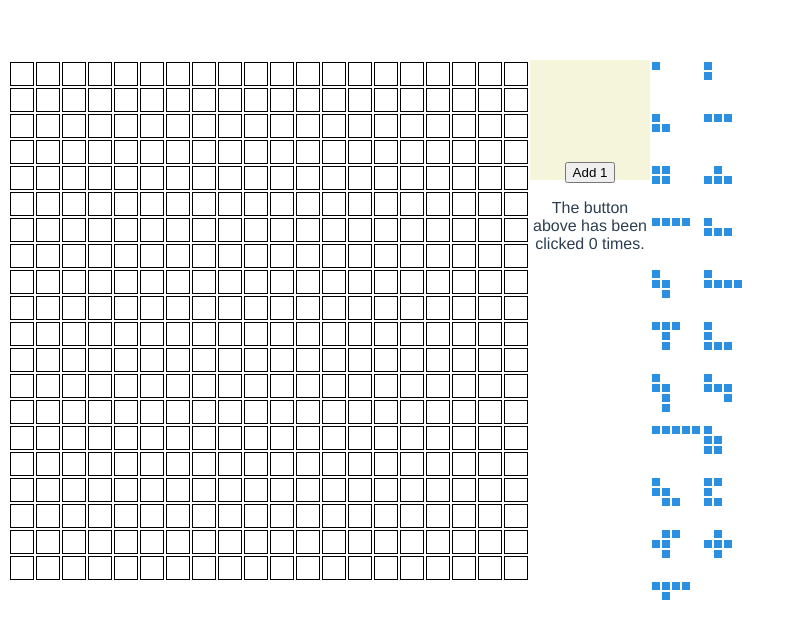
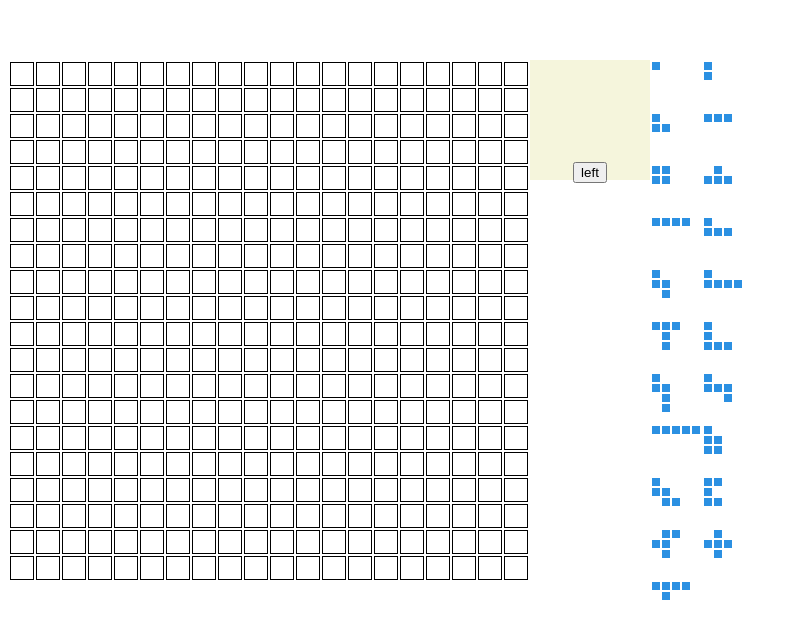
Before and after one commit to yasu828/Blokus3, a Vue app: page / in a window 1280 px wide. Shown: the top 638 px of the page, without its empty margins (0-795 px from the left). Built offline with nearby package versions, Linux system fonts and the light colour scheme.

Commit message:
leftボタンを押したらイベント発火

```diff
--- a/src/App.vue
+++ b/src/App.vue
@@ -37,8 +37,7 @@
           </td>
         </tr>
       </draggable>
-      <button @click="counter += 1">Add 1</button>
-      <p>The button above has been clicked {{ counter }} times.</p>
+      <button @click="turnLeft()">left</button>
     </div>
     <!--// 選んだブロックの表示 -->
     <!-- 手持ちのブロック -->
@@ -280,10 +279,12 @@ export default {
       dragItem: "",
       item: "",
       chooseBlock: chooseBlock,
-      counter: 0,
     };
   },
   methods:{
+    turnLeft(){
+      console.log("Gg");
+    },
     dstart(block){
       this.dragItem = block.name;
       this.item = this.blocks.find(x=>x.name==block.name).data;
```
